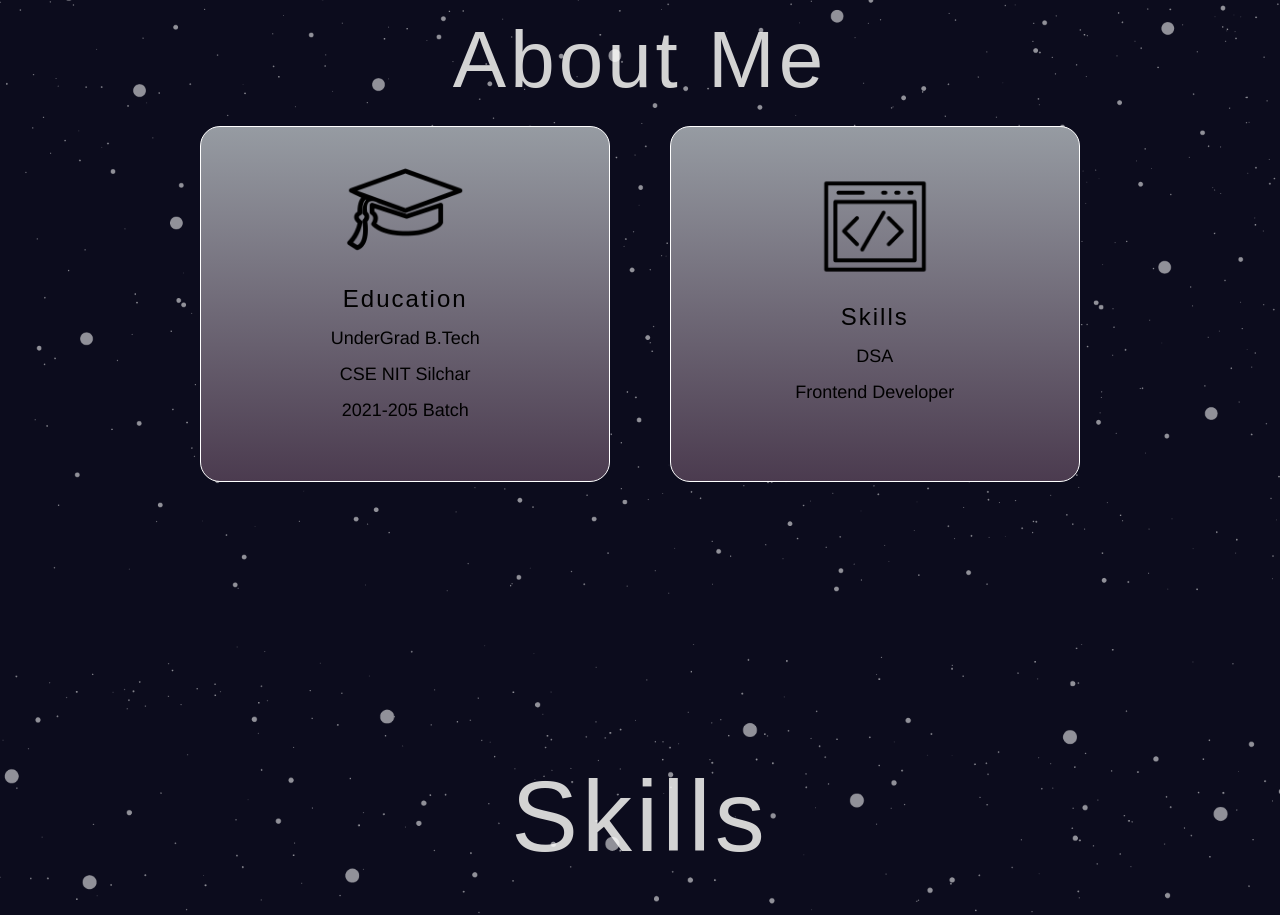
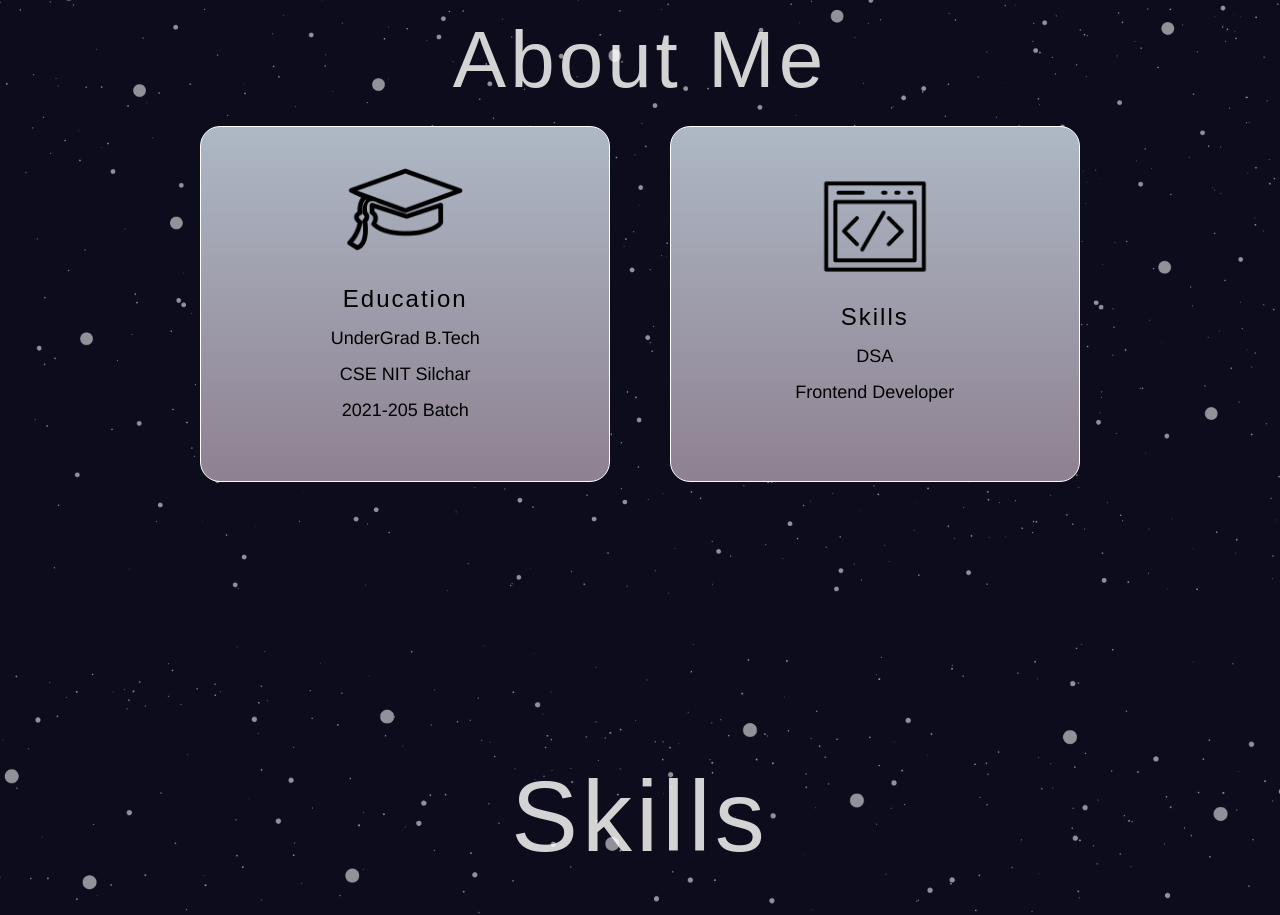
Before and after one commit to Hrishyak-Kalita/My_Portfolio, a React (Vite) app: page / in a window 1280 px wide. Shown: the part 940-1855 px from the top of the page. Built offline with nearby package versions, Linux system fonts and the light colour scheme.

Commit message:
color in about

```diff
--- a/src/Components/parallax/parallax.scss
+++ b/src/Components/parallax/parallax.scss
@@ -47,7 +47,7 @@
       border: 1px solid white;
       border-radius: 20px;
       padding: 20px 0 60px 0 ;
-      background: linear-gradient(180deg, rgb(150, 155, 162), rgb(75, 59, 79));
+      background: linear-gradient(180deg, rgb(174, 184, 197), rgb(142, 129, 145));
       color: black;
       z-index: 20;
       @include mobile {
```
